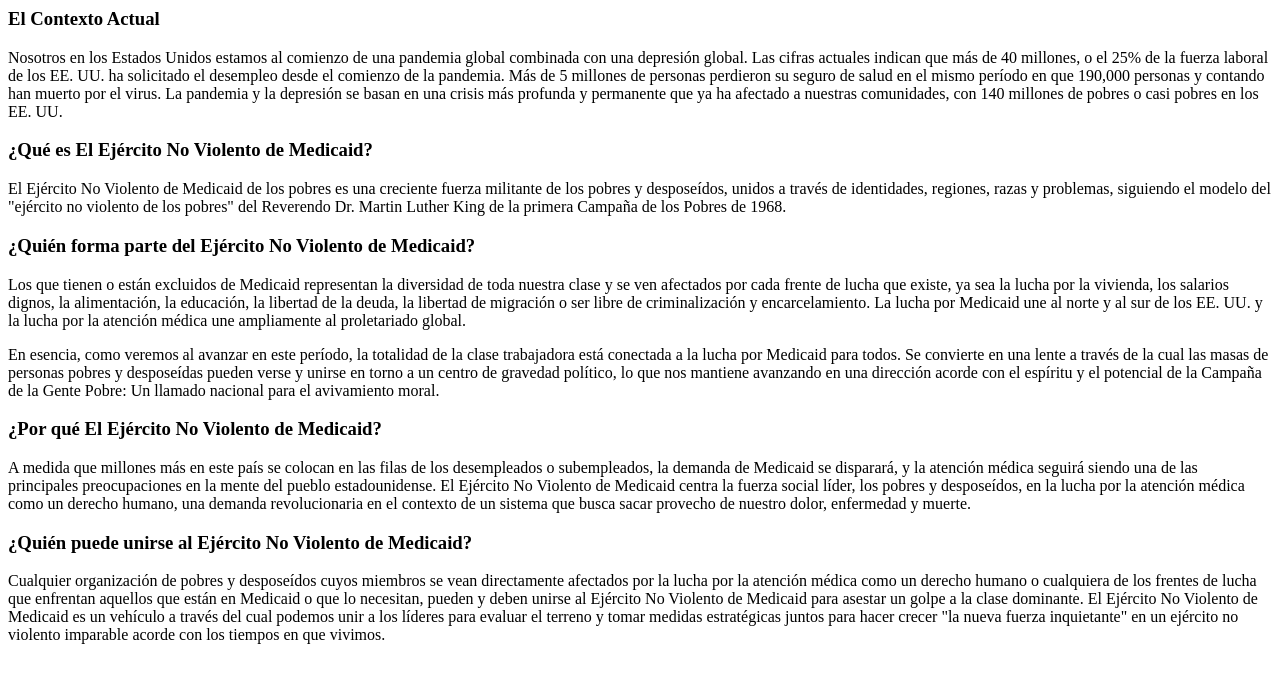
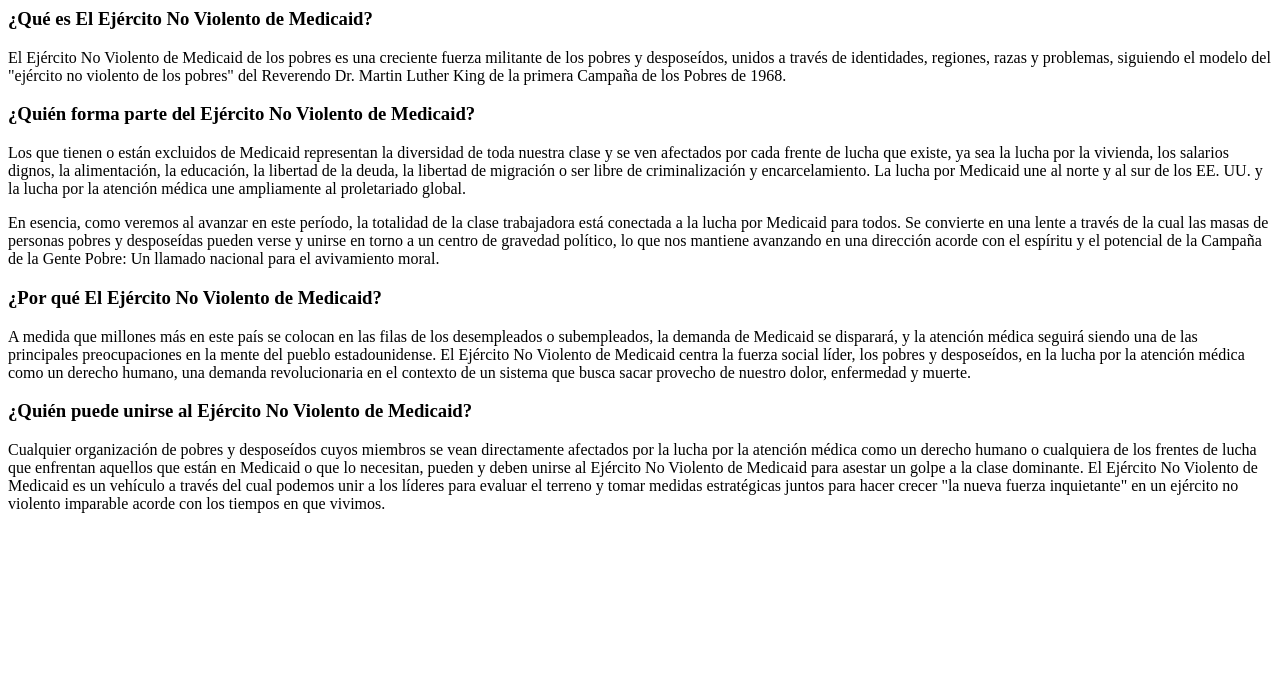
Before and after one commit to eschulte/nonviolent-medicaid-army, an Eleventy site: page es/about.md in a window 1280 px wide. Built offline with nearby package versions, Linux system fonts and the light colour scheme; Eleventy itself is replaced by a stand-in of ours; files that its build step writes are made by us from their sources.

Commit message:
Drop current context paragraph

```diff
--- a/es/about.md
+++ b/es/about.md
@@ -1,16 +1,3 @@
-### El Contexto Actual
-
-Nosotros en los Estados Unidos estamos al comienzo de una pandemia
-global combinada con una depresión global. Las cifras actuales indican
-que más de 40 millones, o el 25% de la fuerza laboral de los
-EE. UU. ha solicitado el desempleo desde el comienzo de la
-pandemia. Más de 5 millones de personas perdieron su seguro de salud
-en el mismo período en que 190,000 personas y contando han muerto por
-el virus. La pandemia y la depresión se basan en una crisis más
-profunda y permanente que ya ha afectado a nuestras comunidades, con
-140 millones de pobres o casi pobres en los EE. UU.
-
-
 ### ¿Qué es El Ejército No Violento de Medicaid?
 
 El Ejército No Violento de Medicaid de los pobres es una creciente
```
Also changed, not shown: en/about.md (+0 -12 lines).
